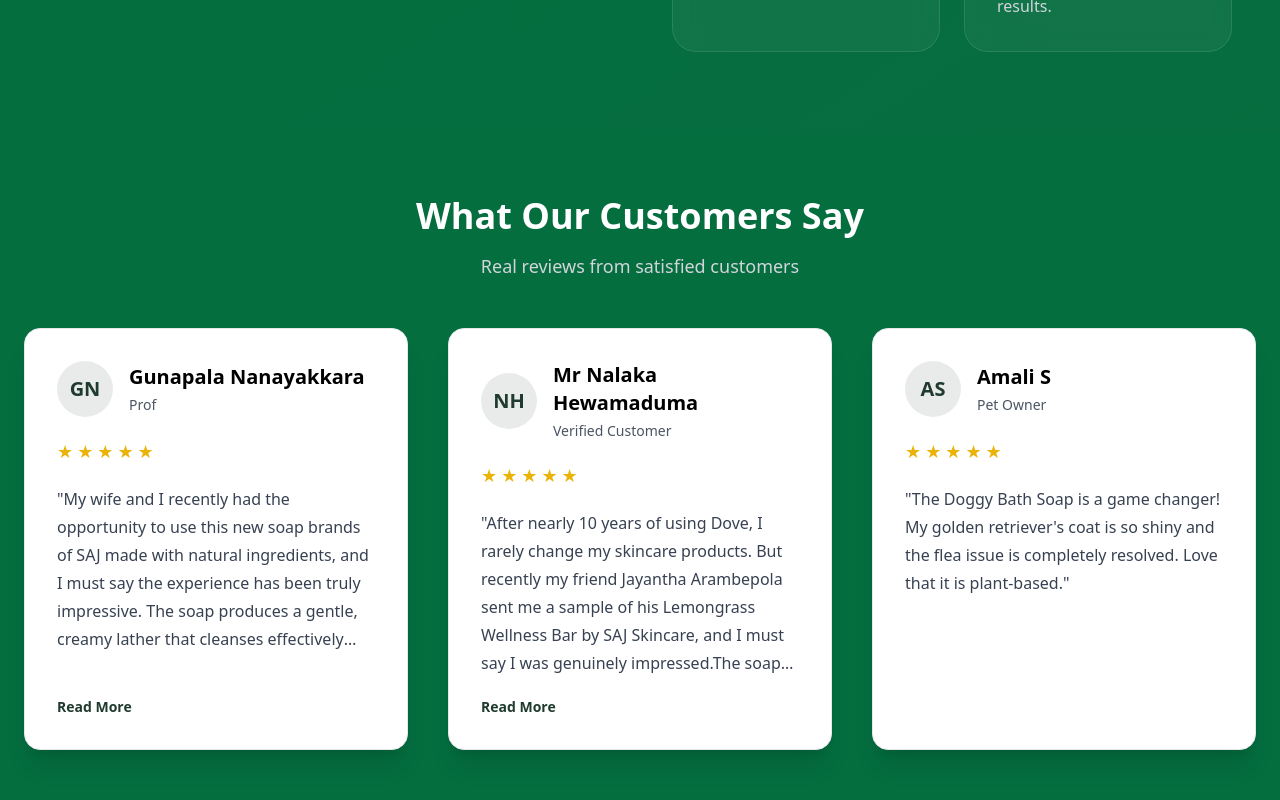
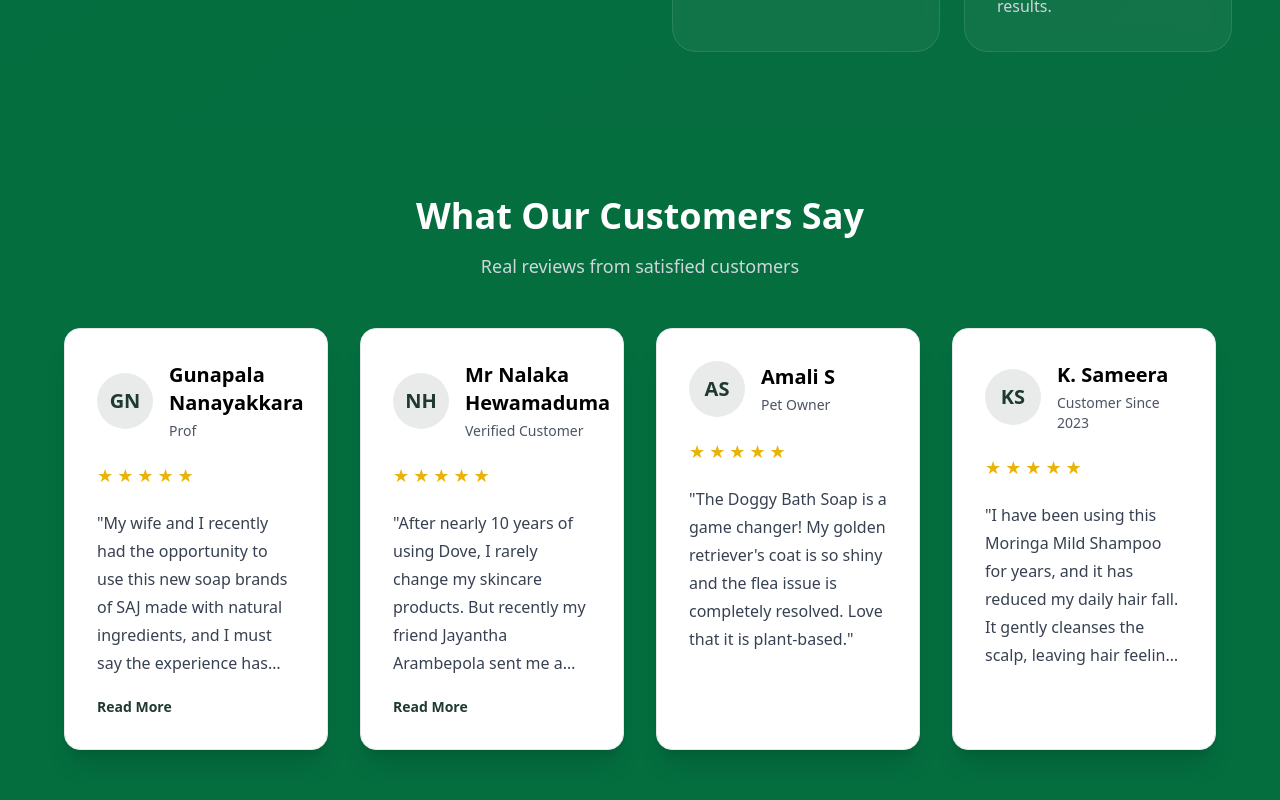
Before and after one commit to whitevolfe/saja-ecommerce, a React (Vite) app: page / in a window 1280 px wide. Shown: the part 2460-3260 px from the top of the page. Built offline with nearby package versions, Linux system fonts and the light colour scheme; the HTML template or start-up script is replaced by a standard one.

Commit message:
testimonial four card ad

```diff
--- a/src/pages/Home.tsx
+++ b/src/pages/Home.tsx
@@ -73,6 +73,14 @@ const Home = () => {
       avatar: 'AS',
       rating: 5,
       text: "The Doggy Bath Soap is a game changer! My golden retriever's coat is so shiny and the flea issue is completely resolved. Love that it is plant-based.",
+      color: 'primary',
+    },
+    {
+      name: 'K. Sameera',
+      role: 'Customer Since 2023',
+      avatar: 'KS',
+      rating: 5,
+      text: 'I have been using this Moringa Mild Shampoo for years, and it has reduced my daily hair fall. It gently cleanses the scalp, leaving hair feeling healthier. Highly recommended.',
       color: 'primary',
     },
   ];
@@ -445,7 +453,7 @@ const Home = () => {
 
       {/* Testimonials Section */}
       {/* Testimonials Section */}
-      <section className='py-16 px-6 bg-gradient-to-br from-muted/50 to-background'>
+      <section className='py-16 px-4 md:px-8 lg:px-12 bg-gradient-to-br from-muted/50 to-background'>
         <div className='max-w-[1800px] mx-auto'>
           <div className='text-center mb-12'>
             <h2 className='text-3xl md:text-4xl font-bold text-white mb-4'>
@@ -457,7 +465,7 @@ const Home = () => {
             </p>
           </div>
 
-          <div className='grid grid-cols-1 md:grid-cols-3 gap-10'>
+          <div className='grid grid-cols-1 sm:grid-cols-2 lg:grid-cols-4 gap-8 px-2 md:px-4'>
             {testimonials.map((testimonial, index) => {
               const isExpanded = expandedCards.includes(index);
 
```
